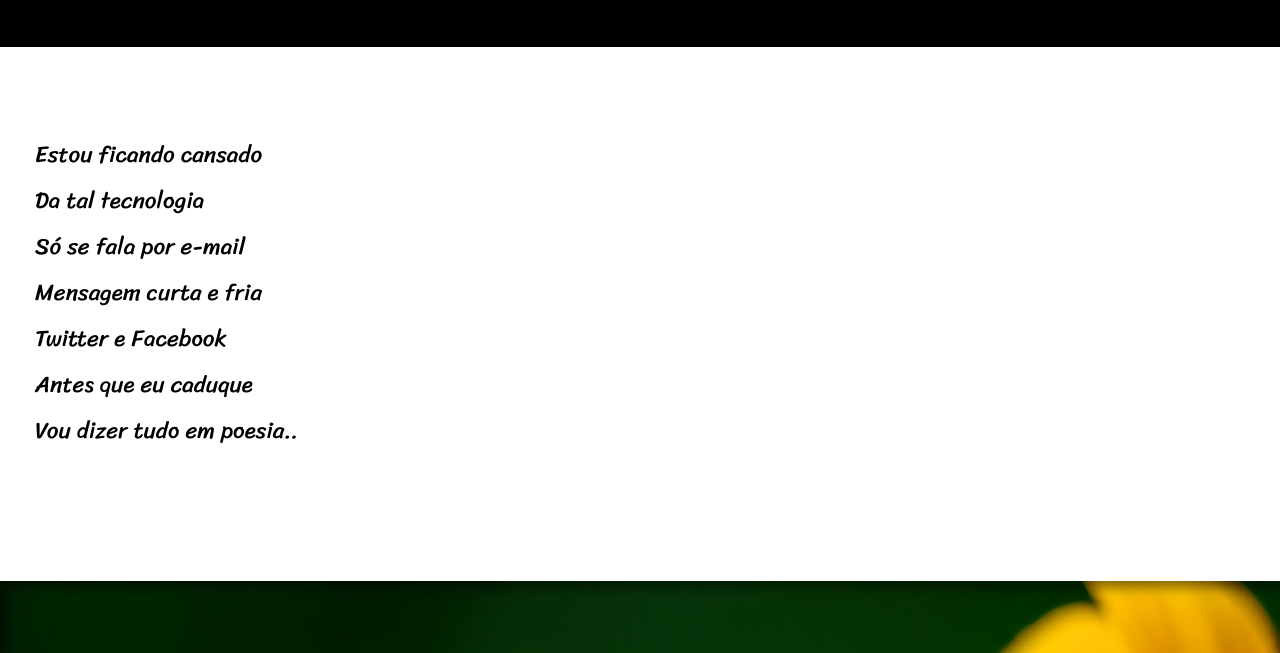
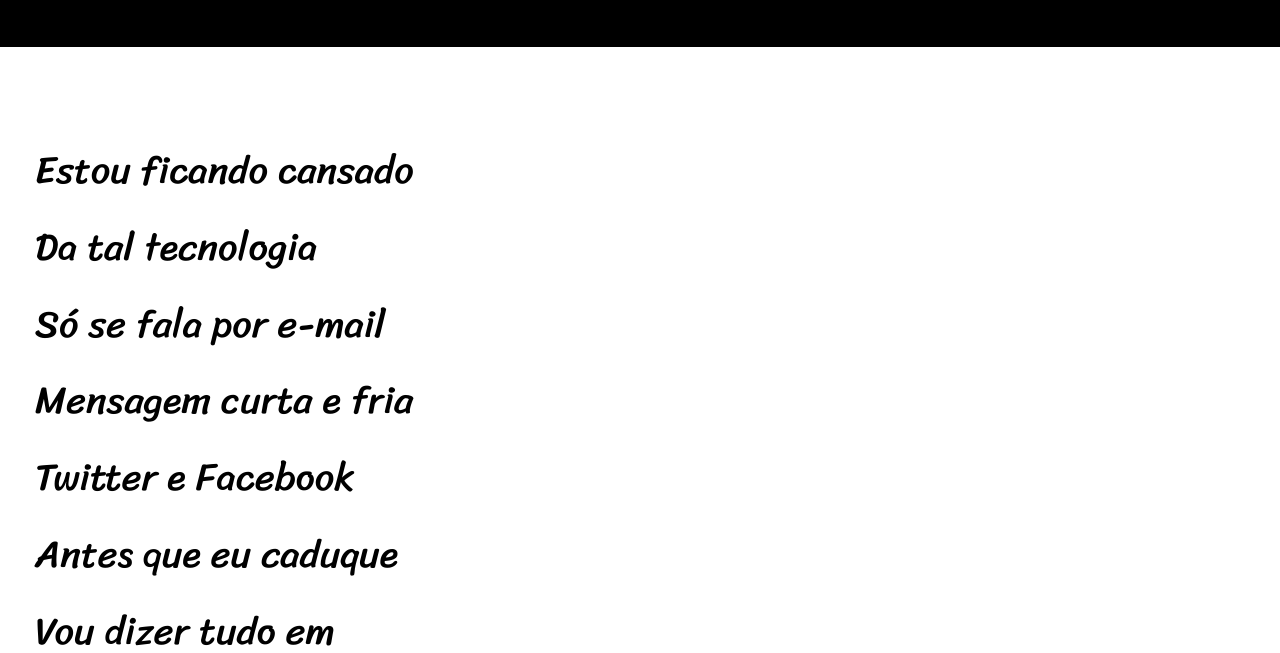
Before and after one commit to AlfredoLanga/HTML-CSS, a plain HTML site: page projectos/ProjectoCordel/cordel.html in a window 1280 px wide. Shown: the part 146-799 px from the top of the page. Drawn offline with Linux system fonts and the light colour scheme.

Commit message:
Update style.css

```diff
--- a/projectos/ProjectoCordel/style.css
+++ b/projectos/ProjectoCordel/style.css
@@ -46,7 +46,7 @@ section{
     line-height: 2em;
     padding-left: 30px;
     font-family: var(--fonte3);
-    font-size: 1.8vw;
+    font-size: 3vw;
 }
 section>p{
     padding: 5px;
```
